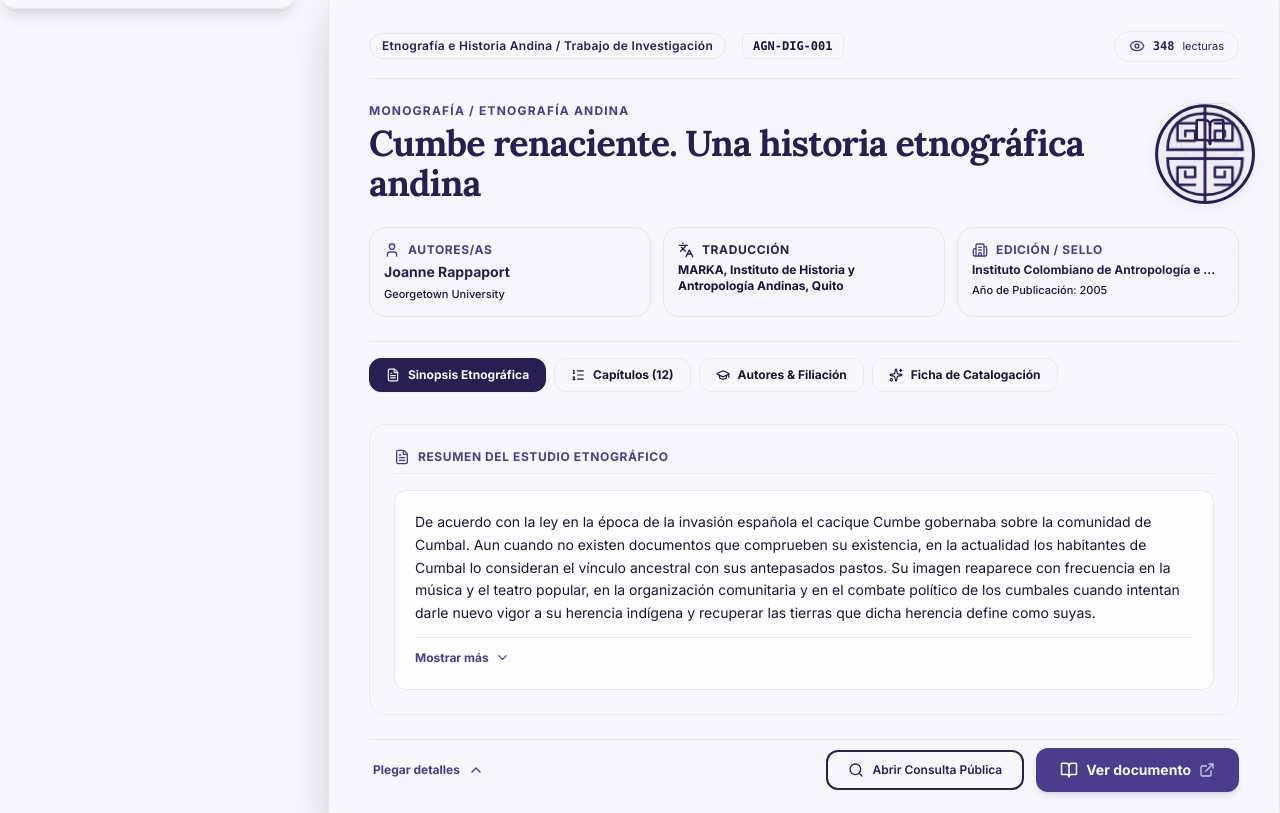
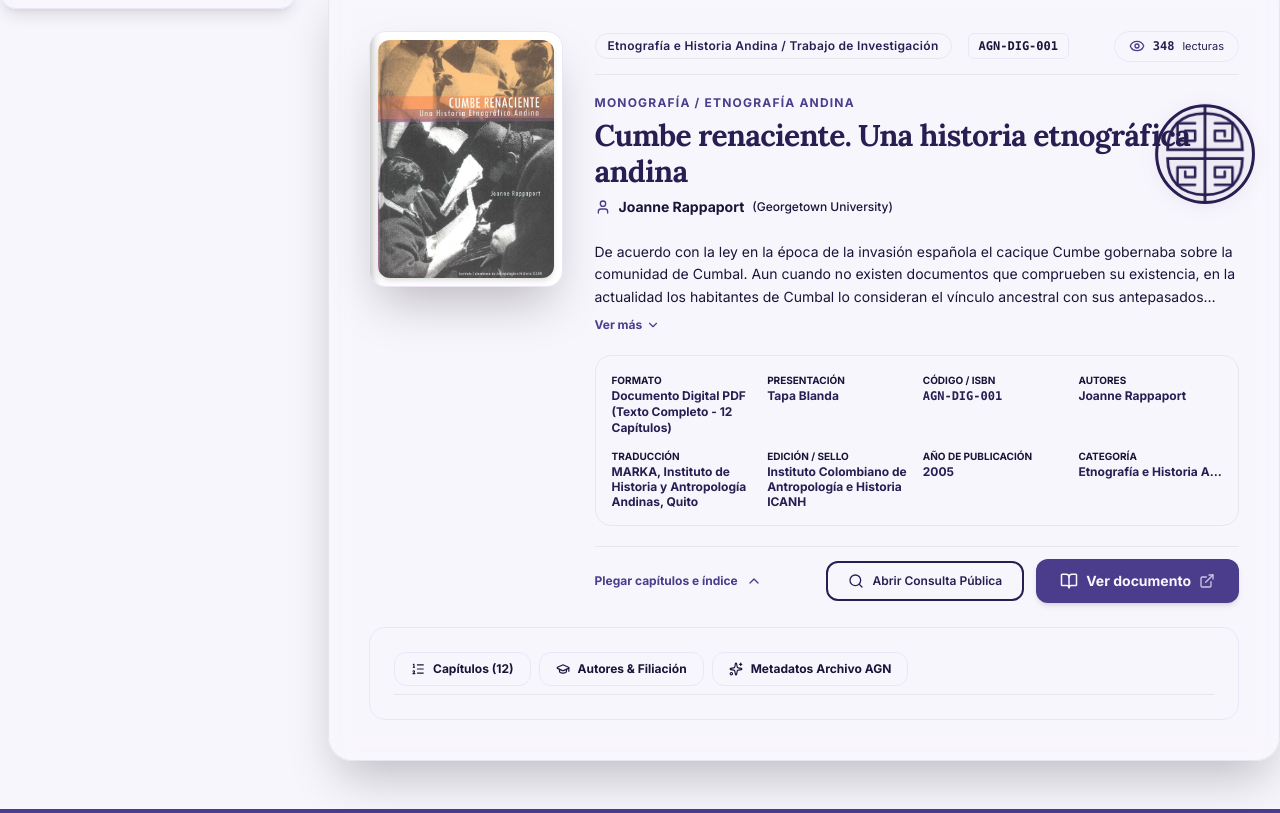
Before and after one commit to danielguadir/casa-memoria-web, a Next.js app: page /centro-documentacion/archivos-digitales in a window 1280 px wide. Shown: the part 571-1384 px from the top of the page. Built offline with nearby package versions, Linux system fonts and the light colour scheme.

Commit message:
feat(archivos-digitales): layout estilo libreria nacional con portada de libro, sinopsis truncada a 3 renglones y grid de ficha de catalogacion

```diff
--- a/src/components/ArchivosDigitales.tsx
+++ b/src/components/ArchivosDigitales.tsx
@@ -1,19 +1,17 @@
 'use client';
 
 import React, { useState, useMemo } from 'react';
+import Image from 'next/image';
 import {
   BookOpen,
   Eye,
   ChevronDown,
   ChevronUp,
-  Building2,
   User,
-  FileText,
   Sparkles,
   Tag,
   ExternalLink,
   GraduationCap,
-  Languages,
   ListOrdered,
   Search,
   FolderOpen,
@@ -296,8 +294,29 @@
 
                     <div className="p-6 sm:p-8 lg:p-10 space-y-6">
 
-                      {/* Metadatos superiores (Categoría, Código y Ojito de Vistas) */}
-                      <div className="flex flex-wrap items-center justify-between gap-3 border-b border-crema-dark/60 pb-4">
+                      {/* LAYOUT DE 2 COLUMNAS ESTILO LIBRERÍA NACIONAL */}
+                      <div className="grid grid-cols-1 md:grid-cols-12 gap-8 items-start">
+
+                        {/* COLUMNA IZQUIERDA: Portada de Libro Digital */}
+                        <div className="md:col-span-4 lg:col-span-3 flex flex-col items-center">
+                          <div className="relative group w-full max-w-[220px] sm:max-w-[240px] md:max-w-none rounded-2xl overflow-hidden shadow-2xl border border-crema-dark bg-white p-2 transition-transform duration-300 hover:scale-[1.02]">
+                            <Image
+                              src={doc.coverImage || '/images/portada-libro-digital/Imagen1.png'}
+                              alt={`Portada de ${doc.title}`}
+                              width={240}
+                              height={340}
+                              className="w-full h-auto object-cover rounded-xl shadow-md"
+                            />
+                            {/* Lomo / Sombra sutil de encuadernación */}
+                            <div className="absolute top-0 left-0 bottom-0 w-3 bg-gradient-to-r from-black/20 via-black/5 to-transparent pointer-events-none rounded-l-xl" />
+                          </div>
+                        </div>
+
+                        {/* COLUMNA DERECHA: Metadatos, Título, Sinopsis Truncada y Grid Ficha de Catalogación */}
+                        <div className="md:col-span-8 lg:col-span-9 space-y-5">
+
+                          {/* Categoría, Código y Lecturas */}
+                          <div className="flex flex-wrap items-center justify-between gap-3 border-b border-crema-dark/60 pb-3">
                             <div className="flex items-center space-x-2 flex-wrap gap-2">
                               <Badge variant="verde" className="font-semibold text-xs py-1 px-3">
                                 {doc.category}
@@ -307,105 +326,138 @@
                               </span>
                             </div>
 
-                        {/* Contador de Lecturas con Ojito */}
                             <div
                               className="flex items-center space-x-2 bg-crema-dark/80 px-3.5 py-1.5 rounded-full border border-crema-dark text-verde-profundo shadow-xs"
-                          title="Número de personas que han consultado o leído este documento"
+                              title="Número de personas que han consultado este documento"
                             >
                               <Eye className="w-4 h-4 text-terracota" />
-                          <span className="font-mono font-bold text-xs text-verde-profundo">
-                            {doc.viewsCount}
-                          </span>
-                          <span className="text-[11px] text-cafe/70 font-sans hidden sm:inline">
-                            lecturas
-                          </span>
+                              <span className="font-mono font-bold text-xs text-verde-profundo">{doc.viewsCount}</span>
+                              <span className="text-[11px] text-cafe/70 font-sans hidden sm:inline">lecturas</span>
                             </div>
                           </div>
 
-                      {/* Título Principal y Ficha Académica */}
-                      <div className="space-y-4">
-                        <div className="flex items-start justify-between gap-4">
-                          <div className="space-y-1">
+                          {/* Título & Autoría */}
+                          <div className="space-y-1.5">
                             <span className="text-xs font-bold text-terracota uppercase tracking-widest block">
                               Monografía / Etnografía Andina
                             </span>
-                            <h4 className="font-serif font-bold text-2xl sm:text-3xl lg:text-4xl text-verde-profundo tracking-tight leading-snug">
+                            <h4 className="font-serif font-bold text-2xl sm:text-3xl text-verde-profundo tracking-tight leading-snug">
                               {doc.title}
                             </h4>
+                            <p className="text-sm font-bold text-cafe/80 flex items-center space-x-2 pt-0.5">
+                              <User className="w-4 h-4 text-terracota shrink-0" />
+                              <span>{doc.author}</span>
+                              {doc.affiliation && (
+                                <span className="text-xs font-medium text-cafe/60">({doc.affiliation})</span>
+                              )}
+                            </p>
                           </div>
 
-                          <div className="p-3 bg-verde-profundo/10 rounded-2xl text-verde-profundo shrink-0 hidden md:block border border-verde-profundo/20 shadow-xs">
-                            <BookOpen className="w-8 h-8" />
+                          {/* Sinopsis truncada a 3 renglones con Ver más / Ver menos */}
+                          {(() => {
+                            const isSynopsisExpanded = !!expandedSynopsisMap[doc.id];
+                            return (
+                              <div className="space-y-2 pt-1">
+                                <p
+                                  className={`text-sm text-cafe/90 leading-relaxed font-sans transition-all ${!isSynopsisExpanded ? 'line-clamp-3' : ''}`}
+                                  style={!isSynopsisExpanded ? { display: '-webkit-box', WebkitLineClamp: 3, WebkitBoxOrient: 'vertical', overflow: 'hidden' } : {}}
+                                >
+                                  {doc.synopsis || doc.description}
+                                </p>
+                                {(doc.synopsis || doc.description) && (
+                                  <button
+                                    onClick={() => toggleSynopsis(doc.id)}
+                                    className="inline-flex items-center space-x-1 text-xs font-bold text-terracota hover:text-verde-profundo transition-colors cursor-pointer focus:outline-none"
+                                  >
+                                    <span>{isSynopsisExpanded ? 'Ver menos' : 'Ver más'}</span>
+                                    {isSynopsisExpanded ? <ChevronUp size={14} /> : <ChevronDown size={14} />}
+                                  </button>
+                                )}
+                              </div>
+                            );
+                          })()}
+
+                          {/* Grid Ficha de Catalogación (Estilo Librería Nacional) */}
+                          <div className="grid grid-cols-2 sm:grid-cols-3 lg:grid-cols-4 gap-3 bg-crema-dark/40 p-4 rounded-2xl border border-crema-dark/70 text-xs">
+                            <div>
+                              <span className="text-[10px] uppercase font-bold text-cafe/60 block">Formato</span>
+                              <span className="font-bold text-verde-profundo">{doc.format || 'Documento Digital PDF'}</span>
+                            </div>
+                            <div>
+                              <span className="text-[10px] uppercase font-bold text-cafe/60 block">Presentación</span>
+                              <span className="font-bold text-verde-profundo">Tapa Blanda</span>
+                            </div>
+                            <div>
+                              <span className="text-[10px] uppercase font-bold text-cafe/60 block">Código / ISBN</span>
+                              <span className="font-mono font-bold text-verde-profundo">{doc.code}</span>
+                            </div>
+                            <div>
+                              <span className="text-[10px] uppercase font-bold text-cafe/60 block">Autores</span>
+                              <span className="font-bold text-verde-profundo">{doc.author}</span>
+                            </div>
+                            <div>
+                              <span className="text-[10px] uppercase font-bold text-cafe/60 block">Traducción</span>
+                              <span className="font-bold text-verde-profundo leading-tight block">{doc.translator || 'MARKA, Instituto de Historia y Antropología Andinas, Quito'}</span>
+                            </div>
+                            <div>
+                              <span className="text-[10px] uppercase font-bold text-cafe/60 block">Edición / Sello</span>
+                              <span className="font-bold text-verde-profundo leading-tight block">{doc.publisher}</span>
+                            </div>
+                            <div>
+                              <span className="text-[10px] uppercase font-bold text-cafe/60 block">Año de Publicación</span>
+                              <span className="font-bold text-verde-profundo">{doc.year || 2005}</span>
+                            </div>
+                            <div>
+                              <span className="text-[10px] uppercase font-bold text-cafe/60 block">Categoría</span>
+                              <span className="font-bold text-verde-profundo truncate block">{doc.category}</span>
                             </div>
                           </div>
 
-                        {/* Ficha Rápida de Autoría y Filiación */}
-                        <div className="grid grid-cols-1 md:grid-cols-3 gap-3 pt-2">
+                          {/* Botones de acción principales */}
+                          <div className="flex flex-col sm:flex-row items-center justify-between gap-4 pt-3 border-t border-crema-dark/60">
+                            <button
+                              onClick={() => toggleExpand(doc.id)}
+                              className="inline-flex items-center space-x-2 text-xs font-bold text-terracota hover:text-verde-profundo transition-colors py-1 focus:outline-none cursor-pointer"
+                            >
+                              <span>{isExpanded ? 'Plegar capítulos e índice' : 'Desplegar estructura de capítulos y metadatos AGN'}</span>
+                              {isExpanded ? <ChevronUp size={16} /> : <ChevronDown size={16} />}
+                            </button>
 
-                          {/* Autor */}
-                          <div className="bg-crema-dark/50 p-3.5 rounded-2xl border border-crema-dark/60 space-y-1">
-                            <div className="flex items-center space-x-2 text-xs font-bold text-terracota uppercase tracking-wider">
-                              <User className="w-4 h-4 text-terracota" />
-                              <span>Autores/as</span>
+                            <div className="flex flex-col sm:flex-row items-center gap-3 w-full sm:w-auto">
+                              <Button
+                                variant="outline"
+                                size="md"
+                                onClick={openKioskModal}
+                                leftIcon={<Search size={16} />}
+                                className="w-full sm:w-auto px-5 py-2.5 font-semibold text-xs cursor-pointer"
+                              >
+                                Abrir Consulta Pública
+                              </Button>
+
+                              <a
+                                href={doc.pdfUrl || '/docs/cumbe-renaciente.pdf'}
+                                target="_blank"
+                                rel="noopener noreferrer"
+                                onClick={() => handleReadDocument(doc)}
+                                className="inline-flex items-center justify-center space-x-2 bg-terracota hover:bg-terracota-light text-crema font-bold text-xs sm:text-sm px-6 py-3 rounded-xl shadow-md hover:shadow-lg transition-all cursor-pointer w-full sm:w-auto text-center"
+                              >
+                                <BookOpen size={18} />
+                                <span>Ver documento</span>
+                                <ExternalLink size={16} className="opacity-75 ml-1" />
+                              </a>
                             </div>
-                            <p className="text-sm font-bold text-verde-profundo">
-                              {doc.author}
-                            </p>
-                            {doc.affiliation && (
-                              <p className="text-[11px] text-cafe/70 font-medium">
-                                {doc.affiliation}
-                              </p>
-                            )}
-                          </div>
-
-                          {/* Traducción */}
-                          {doc.translator && (
-                            <div className="bg-crema-dark/50 p-3.5 rounded-2xl border border-crema-dark/60 space-y-1">
-                              <div className="flex items-center space-x-2 text-xs font-bold text-verde-profundo uppercase tracking-wider">
-                                <Languages className="w-4 h-4 text-verde-profundo" />
-                                <span>Traducción</span>
-                              </div>
-                              <p className="text-xs font-bold text-cafe">
-                                {doc.translator}
-                              </p>
-                            </div>
-                          )}
-
-                          {/* Editorial / Publicador */}
-                          <div className="bg-crema-dark/50 p-3.5 rounded-2xl border border-crema-dark/60 space-y-1">
-                            <div className="flex items-center space-x-2 text-xs font-bold text-terracota uppercase tracking-wider">
-                              <Building2 className="w-4 h-4 text-terracota" />
-                              <span>Edición / Sello</span>
-                            </div>
-                            <p className="text-xs font-bold text-verde-profundo truncate" title={doc.publisher}>
-                              {doc.publisher}
-                            </p>
-                            <p className="text-[11px] text-cafe/70 font-medium">
-                              Año de Publicación: {doc.year || '2005'}
-                            </p>
                           </div>
 
                         </div>
+
                       </div>
 
-                      {/* Pestañas de Navegación del Documento (Sinopsis, Capítulos, Autores, Ficha) */}
-                      <div className="border-t border-crema-dark/60 pt-4">
-                        <div className="flex items-center gap-2 overflow-x-auto pb-2 scrollbar-none">
+                      {/* CONTENIDO DE PESTAÑAS EXPANDIBLES (Capítulos, Autores, Metadatos AGN) */}
+                      {isExpanded && (
+                        <div className="bg-crema-dark/40 rounded-2xl p-6 border border-crema-dark space-y-4 animate-in fade-in slide-in-from-top-1 duration-200 mt-6">
 
-                          <button
-                            onClick={() => setDocTab(doc.id, 'sinopsis')}
-                            className={`
-                              px-4 py-2 rounded-xl text-xs font-bold transition-all flex items-center space-x-2 shrink-0 border cursor-pointer
-                              ${currentTab === 'sinopsis'
-                                ? 'bg-verde-profundo text-crema border-verde-profundo shadow-sm'
-                                : 'bg-crema-dark/60 text-cafe/80 border-crema-dark hover:bg-crema-dark'
-                              }
-                            `}
-                          >
-                            <FileText className="w-3.5 h-3.5" />
-                            <span>Sinopsis Etnográfica</span>
-                          </button>
-
+                          {/* Pestañas para capítulos y detalles */}
+                          <div className="flex items-center gap-2 overflow-x-auto pb-2 scrollbar-none border-b border-crema-dark/60">
                             {doc.chapters && doc.chapters.length > 0 && (
                               <button
                                 onClick={() => setDocTab(doc.id, 'capitulos')}
@@ -447,63 +499,11 @@
                               `}
                             >
                               <Sparkles className="w-3.5 h-3.5" />
-                            <span>Ficha de Catalogación</span>
+                              <span>Metadatos Archivo AGN</span>
                             </button>
-
-                        </div>
                           </div>
 
-                      {/* CONTENIDO DE LA PESTAÑA SELECCIONADA */}
-                      {isExpanded && (
-                        <div className="bg-crema-dark/40 rounded-2xl p-6 border border-crema-dark space-y-4 animate-in fade-in slide-in-from-top-1 duration-200">
-
-                          {/* TAB 1: SINOPSIS (Truncado al primer párrafo con botón Mostrar más / Mostrar menos) */}
-                          {currentTab === 'sinopsis' && (
-                            <div className="space-y-4 font-sans text-sm text-cafe/90 leading-relaxed">
-                              <div className="flex items-center space-x-2 text-xs font-bold uppercase tracking-wider text-terracota border-b border-crema-dark pb-2">
-                                <FileText className="w-4 h-4" />
-                                <span>Resumen del Estudio Etnográfico</span>
-                              </div>
-
-                              {doc.synopsis ? (
-                                <div className="space-y-3 bg-white/80 p-5 rounded-xl border border-crema-dark/60 text-cafe leading-relaxed">
-                                  {(() => {
-                                    const paragraphs = doc.synopsis.split('\n\n').filter(p => p.trim());
-                                    const isSynopsisExpanded = !!expandedSynopsisMap[doc.id];
-                                    const hasMultiple = paragraphs.length > 1;
-
-                                    const displayedParagraphs = (isSynopsisExpanded || !hasMultiple)
-                                      ? paragraphs
-                                      : [paragraphs[0]];
-
-                                    return (
-                                      <>
-                                        {displayedParagraphs.map((para, idx) => (
-                                          <p key={idx}>{para}</p>
-                                        ))}
-
-                                        {hasMultiple && (
-                                          <div className="pt-2 border-t border-crema-dark/40 mt-3">
-                                            <button
-                                              onClick={() => toggleSynopsis(doc.id)}
-                                              className="inline-flex items-center space-x-1.5 text-xs font-bold text-terracota hover:text-verde-profundo transition-colors cursor-pointer focus:outline-none"
-                                            >
-                                              <span>{isSynopsisExpanded ? 'Mostrar menos' : 'Mostrar más'}</span>
-                                              {isSynopsisExpanded ? <ChevronUp size={15} /> : <ChevronDown size={15} />}
-                                            </button>
-                                          </div>
-                                        )}
-                                      </>
-                                    );
-                                  })()}
-                                </div>
-                              ) : (
-                                <p className="italic text-cafe/70">Sinopsis en proceso de catalogación.</p>
-                              )}
-                            </div>
-                          )}
-
-                          {/* TAB 2: CAPÍTULOS */}
+                          {/* TAB: CAPÍTULOS */}
                           {currentTab === 'capitulos' && doc.chapters && (
                             <div className="space-y-4">
                               <div className="flex items-center justify-between text-xs font-bold uppercase tracking-wider text-verde-profundo border-b border-crema-dark pb-2">
@@ -532,7 +532,7 @@
                             </div>
                           )}
 
-                          {/* TAB 3: AUTORES */}
+                          {/* TAB: AUTORES */}
                           {currentTab === 'autores' && (
                             <div className="space-y-4 text-xs">
                               <div className="flex items-center space-x-2 font-bold uppercase tracking-wider text-terracota border-b border-crema-dark pb-2">
@@ -562,7 +562,7 @@
                             </div>
                           )}
 
-                          {/* TAB 4: FICHA DE CATALOGACIÓN */}
+                          {/* TAB: METADATOS AGN */}
                           {currentTab === 'ficha' && (
                             <div className="space-y-4 text-xs font-medium text-cafe/90">
                               <div className="flex items-center space-x-2 font-bold uppercase tracking-wider text-terracota border-b border-crema-dark pb-2">
@@ -611,45 +611,6 @@
                         </div>
                       )}
 
-                      {/* Acciones Principales: Ver Documento en Lector PDF Nativo del Navegador & Consulta Pública */}
-                      <div className="flex flex-col sm:flex-row items-center justify-between gap-4 pt-2 border-t border-crema-dark/60">
-
-                        {/* Toggle Ver Más / Ver Menos */}
-                        <button
-                          onClick={() => toggleExpand(doc.id)}
-                          className="inline-flex items-center space-x-2 text-xs font-bold text-terracota hover:text-verde-profundo transition-colors py-2 px-1 focus:outline-none cursor-pointer"
-                        >
-                          <span>{isExpanded ? 'Plegar detalles' : 'Desplegar ficha completa y capítulos'}</span>
-                          {isExpanded ? <ChevronUp size={16} /> : <ChevronDown size={16} />}
-                        </button>
-
-                        {/* Botones Principales */}
-                        <div className="flex flex-col sm:flex-row items-center gap-3 w-full sm:w-auto">
-                          <Button
-                            variant="outline"
-                            size="md"
-                            onClick={openKioskModal}
-                            leftIcon={<Search size={16} />}
-                            className="w-full sm:w-auto px-5 py-2.5 font-semibold text-xs cursor-pointer"
-                          >
-                            Abrir Consulta Pública
-                          </Button>
-
-                          <a
-                            href={doc.pdfUrl || '/docs/cumbe-renaciente.pdf'}
-                            target="_blank"
-                            rel="noopener noreferrer"
-                            onClick={() => handleReadDocument(doc)}
-                            className="inline-flex items-center justify-center space-x-2 bg-terracota hover:bg-terracota-light text-crema font-bold text-xs sm:text-sm px-6 py-3 rounded-xl shadow-md hover:shadow-lg transition-all cursor-pointer w-full sm:w-auto text-center"
-                          >
-                            <BookOpen size={18} />
-                            <span>Ver documento</span>
-                            <ExternalLink size={16} className="opacity-75 ml-1" />
-                          </a>
-                        </div>
-
-                      </div>
-
                     </div>
                   </div>
                 );
--- a/src/data/digitalArchiveCatalog.ts
+++ b/src/data/digitalArchiveCatalog.ts
@@ -64,6 +64,7 @@
     pdfUrl: '/docs/cumbe-renaciente.pdf',
     driveUrl: 'https://drive.google.com/file/d/1k0QgJfFs3E65ASuHA7_lI5ZA8lAk_RlK/view?usp=drive_link',
     previewUrl: 'https://drive.google.com/file/d/1k0QgJfFs3E65ASuHA7_lI5ZA8lAk_RlK/preview',
+    coverImage: '/images/portada-libro-digital/Imagen1.png',
     tags: ['Pastos', 'Cumbal', 'Cacique Cumbe', 'ICANH', 'Etnografía', 'MARKA', 'Militancia Étnica', 'Georgetown'],
     locationInArchive: 'Sección Archivos Digitales / Serie Monografías e Historias Etnográficas (Nodo CMGC)'
   }
```
Lines whose indentation alone changed are shown as unchanged.
